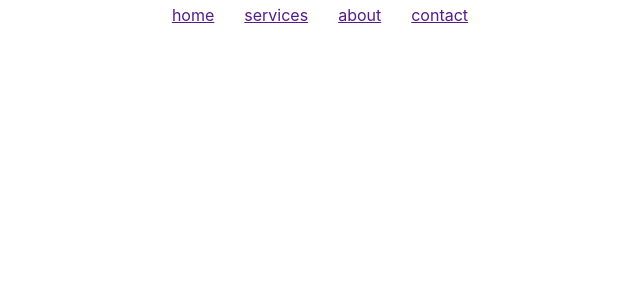
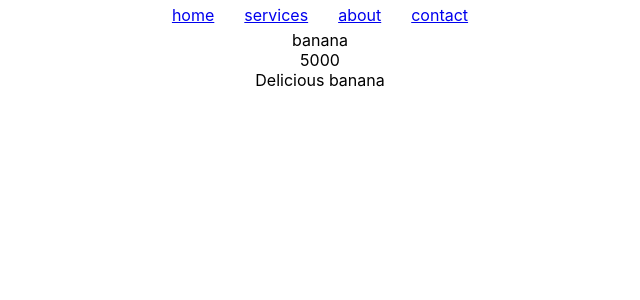
Before and after one commit to Gevorg-galstyan/react-lesson-int, a React (Create React App) app: page / in a window 1280 px wide. Shown: the top 300 px of the page, without its empty margins (320-960 px from the left). Built offline with nearby package versions, Linux system fonts and the light colour scheme.

Commit message:
Product, Price, Name and description classes

```diff
--- a/src/App.js
+++ b/src/App.js
@@ -1,9 +1,7 @@
 import React from 'react';
-
-import logo from './logo.svg';
 import './App.css';
+import Footer from "./components/Footer";
 import Header from "./components/Header";
-import Footer from "./components/Footer";
 import Main from "./components/Main";
 
 function App() {
--- a/src/components/Header.js
+++ b/src/components/Header.js
@@ -4,10 +4,10 @@ function Navbar(props){
     return(
         <nav>
             <ul className="navbar">
-                <li><a href="">{props.home}</a></li>
-                <li><a href="">{props.services}</a></li>
-                <li><a href="">{props.about}</a></li>
-                <li><a href="">{props.contact}</a></li>
+                <li><a href="https://maximumcode.net">{props.home}</a></li>
+                <li><a href="https://maximumcode.net">{props.services}</a></li>
+                <li><a href="https://maximumcode.net">{props.about}</a></li>
+                <li><a href="https://maximumcode.net">{props.contact}</a></li>
             </ul>
         </nav>
     );
--- a/src/components/Main.js
+++ b/src/components/Main.js
@@ -1,7 +1,10 @@
 import React from 'react';
+import Product from './class/Product';
 
 export default function Main() {
     return(
-        <div></div>
+        <div>
+            <Product  />
+        </div>
     )
 }
--- /dev/null
+++ b/src/components/class/Description.jsx
@@ -0,0 +1,12 @@
+import React, {Component} from "react";
+
+export default class Description extends Component{
+
+    render(){
+        return(
+            <div className='Description'>
+                {this.props.description}
+            </div>
+        )
+    }
+}
--- /dev/null
+++ b/src/components/class/Name.jsx
@@ -0,0 +1,12 @@
+import React, {Component} from "react";
+
+export default class Name extends Component{
+
+    render(){
+        return(
+            <div className='Name'>
+                {this.props.name}
+            </div>
+        )
+    }
+}
--- /dev/null
+++ b/src/components/class/Price.jsx
@@ -0,0 +1,12 @@
+import React, { Component } from "react";
+
+export default class Price extends Component {
+
+    render() {
+        return (
+            <div className='Price'>
+                {this.props.price}
+            </div>
+        )
+    }
+}
--- /dev/null
+++ b/src/components/class/Product.jsx
@@ -0,0 +1,22 @@
+import React, {Component} from "react";
+import Name from "./Name";
+import Price from "./Price";
+import Description from "./Description";
+
+
+
+class Product extends Component{
+    render(){
+        return(
+            <div className="Product">
+                <Name name="banana"/>
+                <Price price={5000} />
+                <Description description="Delicious banana" />
+            </div>
+        )
+    }
+
+
+}
+
+export default Product;
```
Also changed, not shown: 1 other file (tests, documents, lock files or other folders).
